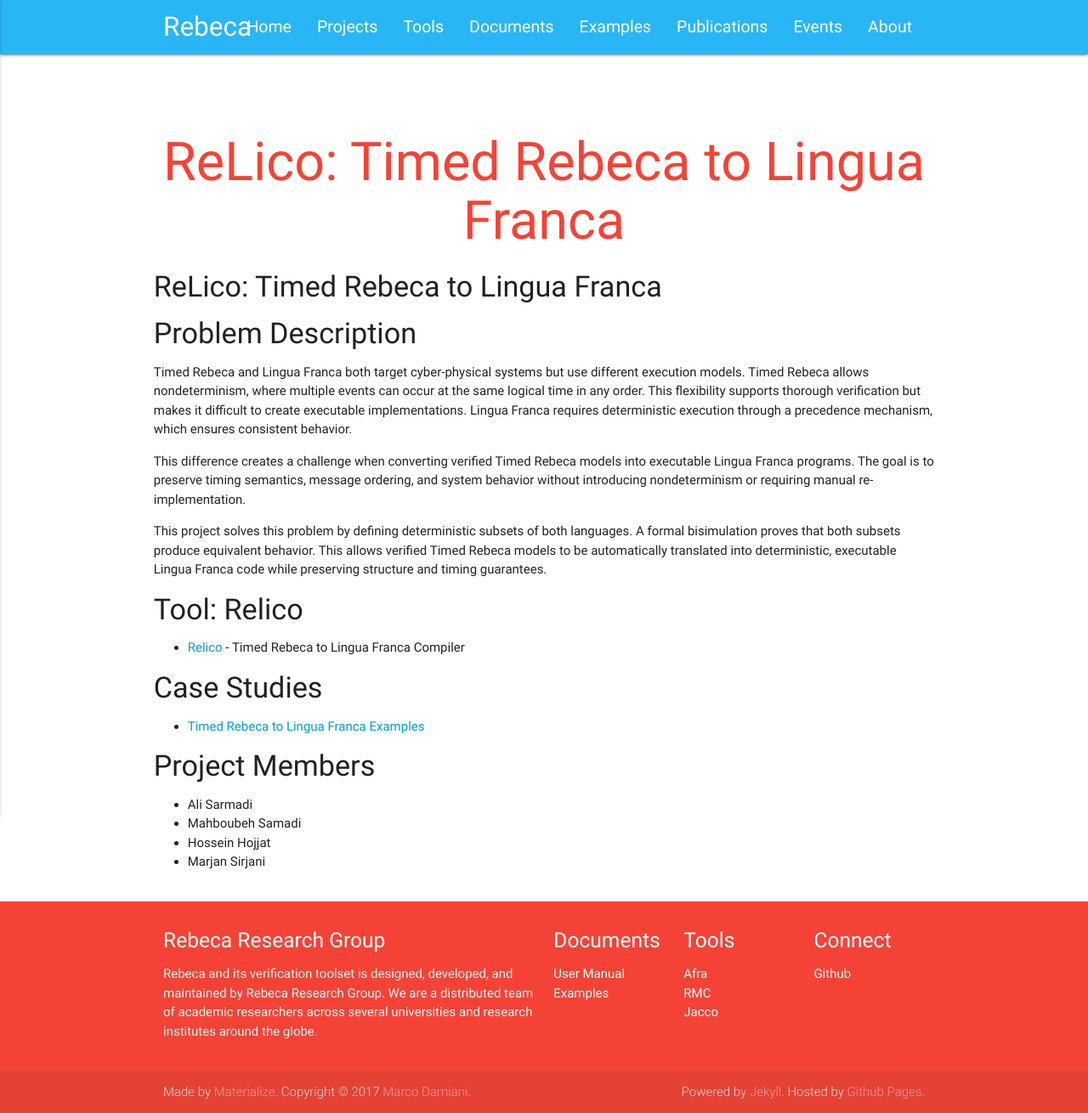
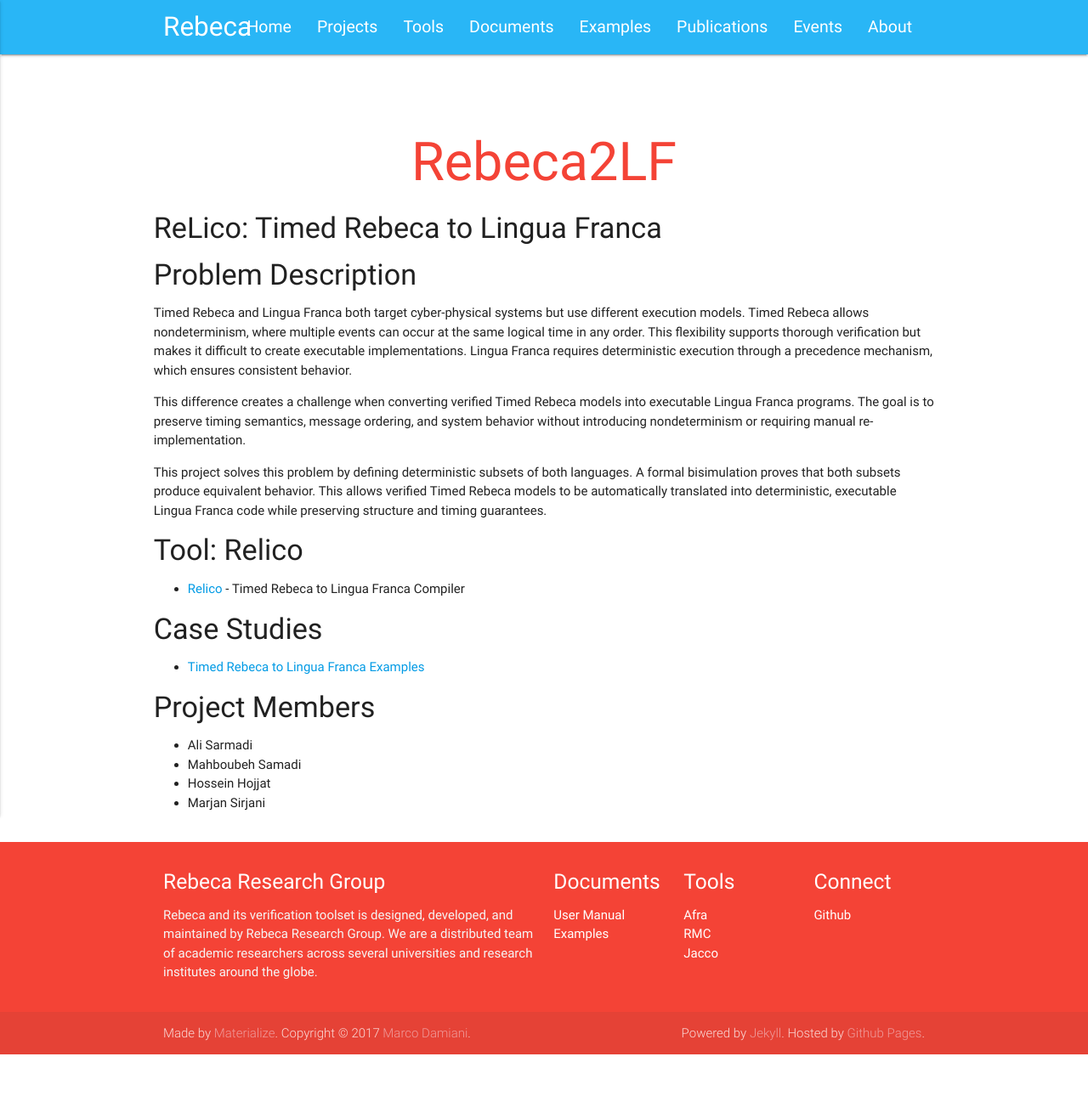
Before and after one commit to rebeca-lang/rebeca-lang.github.io, a Jekyll site: the page built from projects/Rebeca2LF.md, in a window 1280 px wide. Shown: the whole page at 85% size. Built offline with Jekyll 4.4.1, drawn with Linux system fonts in a browser that asks for light colours; after the commit the page ends 1241 px from its top, so only the background shows below that.

Commit message:
Update Rebeca2LF.md

```diff
--- a/projects/Rebeca2LF.md
+++ b/projects/Rebeca2LF.md
@@ -1,7 +1,7 @@
 ---
 layout: page
-title: "ReLico: Timed Rebeca to Lingua Franca"
-permalink: /allprojects/ReLico
+title: Rebeca2LF
+permalink: /allprojects/Rebeca2LF
 
 ---
 #### ReLico: Timed Rebeca to Lingua Franca
```
